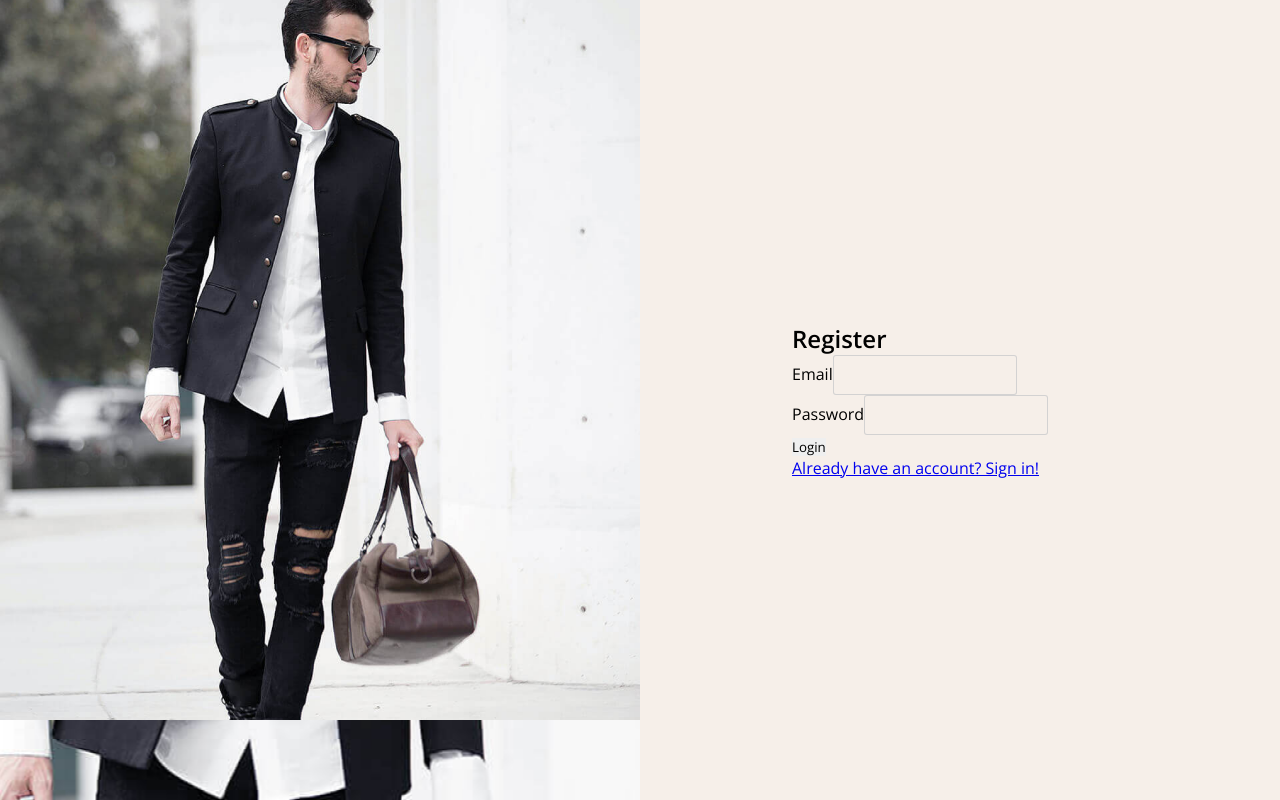
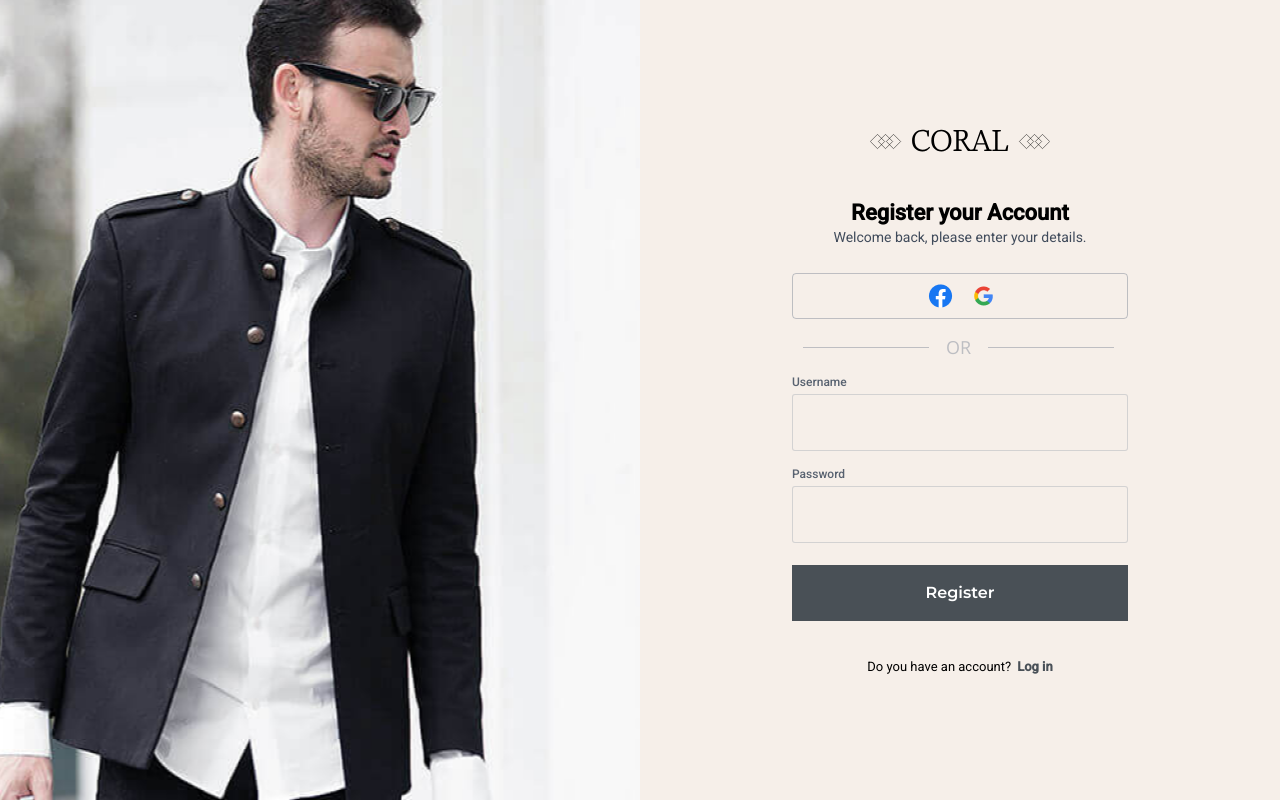
Before and after one commit to Hernanbp/GoClothing, a React (Create React App) app: page /register in a window 1280 px wide. Built offline with nearby package versions, Linux system fonts and the light colour scheme.

Commit message:
created styles register

```diff
--- a/src/components/views/auth/Register.jsx
+++ b/src/components/views/auth/Register.jsx
@@ -1,8 +1,8 @@
 import React from 'react'
-import { Link, useNavigate} from "react-router-dom"
-// useNavigatef rom "react-router-dom"
+import { Link } from "react-router-dom"
 import { useFormik } from "formik"
 import * as Yup from 'yup';
+import logo from '../../svgs/logo.svg'
 // import Swal from 'sweetalert2';
 import "./auth.styles.css"
 // import axios from "axios"
@@ -11,49 +11,80 @@ export const Register = () => {
 
   // const navigate = useNavigate()
 
+  const linkStyle = {
+    textDecoration: 'none',
+    fontWeight: 600,
+    fontSize: '13px',
+    color: `rgba(${30}, ${40}, ${50}, ${0.8})`,
+    fontFamily: 'Roboto',
+    fontStyle: 'normal',
+    marginLeft: '6px'
+  };
+
+
   let initialValues = {
-    email:"",
+    userName:"",
     password:""
  }
 
  const validationSchema = Yup.object().shape({
-    email: Yup.string().email("Email válido").required("Campo obligatorio"),
-    password: Yup.string().min(6, "6 caracteres mínimo").required("Campo obligatorio")
+    userName: Yup.string().required("* Required field"),
+    password: Yup.string().min(6, "* Min 6 characters").required("* Required field")
  });
 
 const onSubmit = () => {
-  console.log("fue ")
+  // console.log("fue ")
 }
 
   const formik = useFormik( {initialValues, validationSchema, onSubmit} );
   const {handleSubmit, handleChange, values, errors} = formik
   return (
     <>
-      <section className='auth-page'>
-        <div className='auth-img'><img src="../assets/image-category-2.png" alt="" /></div>
+    <section className='auth-page-container'>
+      <div className='auth-page'>
+        <div className='auth-img'></div>
 
         <div className='auth-container'>
-          <div className="auth">
+          <div className='auth'>
+              <img className='logo' src={logo} alt="brand_logo" />
+              <div className='title'>
+                <h2>Register your Account</h2>
+                <p>Welcome back, please enter your details.</p>
+              </div>
             <form onSubmit={handleSubmit}>
-              <h1>Register</h1>
-              <div>
-                <label>Email</label>
-                <input onChange={handleChange} value={values.email} name="email" />
+              <div className='input-section'>
+                <div className='social-container'>
+                  <img src="../assets/facebook-logo.png" alt="" />
+                  <img src="../assets/google-logo.png" alt="" />
+                </div>
+                <div className='or-container'>
+                  <div className='first-line'></div>
+                  OR
+                  <div className='second-line'></div>
+                </div>
+                <div className='input-container'>
+                  <label>Username</label>
+                  <input className='text-input' onChange={handleChange} value={values.userName} name="userName" />
+                </div>
+                  {errors.userName && <div className="error-color">{errors.userName}</div>}
+                <div className='input-container'>
+                  <label>Password</label>
+                  <input className='text-input' onChange={handleChange} value={values.password} name="password" type="password"/>
+                </div>
+                  {errors.password && <div className="error-color">{errors.password}</div>}
               </div>
-                {errors.email && <div className="error-color">{errors.email}</div>}
-              <div>
-                <label>Password</label>
-                <input onChange={handleChange} value={values.password} name="password" type="password"/>
+              <div className='button-container'>
+                <button type="submit">Register</button>
               </div>
-                {errors.password && <div className="error-color">{errors.password}</div>}
-              <button type="submit">Login</button>
-              <div>
-                <Link to="/login">Already have an account? Sign in!</Link>
+              <div className='sign-up'>
+                <label>Do you have an account?</label>
+                <Link style={linkStyle} to="/login">Log in</Link>
               </div>
             </form>
           </div>
         </div>
-      </section>
+      </div>
+    </section>
     </>
   )
 }
--- a/src/components/views/auth/login.jsx
+++ b/src/components/views/auth/login.jsx
@@ -29,8 +29,8 @@ const navigate = useNavigate()
  }
 
  const validationSchema = Yup.object().shape({
-    userName: Yup.string().required("* Campo obligatorio"),
-    password: Yup.string().min(6, "* Minimo 6 caracteres").required("* Campo obligatorio")
+    userName: Yup.string().required("* Required field"),
+    password: Yup.string().min(6, "* Min 6 characters").required("* Required field")
  });
 
 const onSubmit = () => {
@@ -43,7 +43,7 @@ const onSubmit = () => {
   .then(data => {
     // console.log(data)
     const token = data.data.result.token;
-    console.log(token)
+    // console.log(token)
     localStorage.setItem("token", token)
     Swal.fire({
       icon: "success",
```
